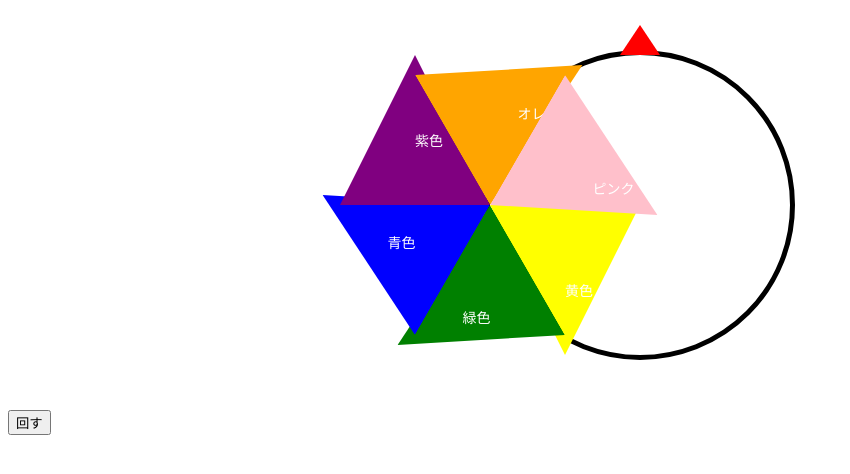
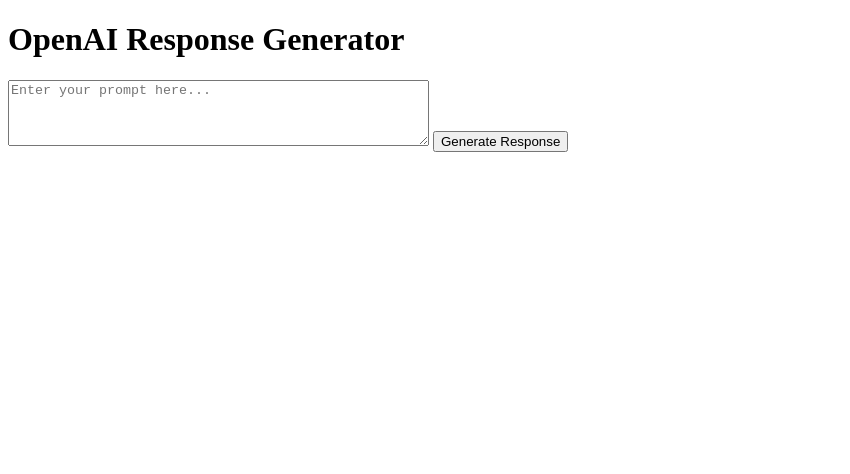
Before and after one commit to seimu1207/SampleWebapp, a plain HTML site: page index.html in a window 1280 px wide. Shown: the whole page, without its empty margins (0-850 px from the left). Drawn offline with Linux system fonts and the light colour scheme.

Commit message:
Update index.html

```diff
--- a/index.html
+++ b/index.html
@@ -3,94 +3,34 @@
 <head>
     <meta charset="UTF-8">
     <meta name="viewport" content="width=device-width, initial-scale=1.0">
-    <title>ルーレット</title>
-    <style>
-        #roulette {
-            width: 300px;
-            height: 300px;
-            border: 5px solid #000;
-            border-radius: 50%;
-            position: relative;
-            margin: 50px auto;
-            transform: rotate(0deg);
-        }
-        #pointer {
-            width: 0;
-            height: 0;
-            border-left: 20px solid transparent;
-            border-right: 20px solid transparent;
-            border-bottom: 30px solid red;
-            position: absolute;
-            top: -30px;
-            left: 50%;
-            transform: translateX(-50%);
-        }
-        .segment {
-            width: 150px;
-            height: 150px;
-            position: absolute;
-            top: 50%;
-           50%;
-            transform-origin: 0 0;
-            clip-path: polygon(0% 0%, 100% 0%, 50% 100%);
-        }
-        .label {
-            position: absolute;
-            top: 50%;
-            left: 50%;
-            transform-origin: 0 0;
-            transform: translate(-50%, -50%);
-            font-size: 14px;
-            color: #fff;
-        }
-    </style>
+    <title>OpenAI Response Generator</title>
 </head>
 <body>
-    <div id="roulette">
-        <div id="pointer"></div>
-        <div class="segment" style="background-color: yellow; transform: rotate(0deg);">
-            <div class="label" style="transform: rotate(-0deg);">黄色</div>
-        </div>
-        <div class="segment" style="background-color: green; transform: rotate(60deg);">
-            <div class="label" style="transform: rotate(-60deg);">緑色</div>
-        </div>
-        <div class="segment" style="background-color: blue; transform: rotate(120deg);">
-            <div class="label" style="transform: rotate(-120deg);">青色</div>
-        </div>
-        <div class="segment" style="background-color: purple; transform: rotate(180deg);">
-            <div class="label" style="transform: rotate(-180deg);">紫色</div>
-        </div>
-        <div class="segment" style="background-color: orange; transform: rotate(240deg);">
-            <div class="label" style="transform: rotate(-240deg);">オレンジ</div>
-        </div>
-        <div class="segment" style="background-color: pink; transform: rotate(300deg);">
-            <div class="label" style="transform: rotate(-300deg);">ピンク</div>
-        </div>
-    </div>
-    <button onclick="spin()">回す</button>
-    <p id="result"></p>
+    <h1>OpenAI Response Generator</h1>
+    <textarea id="userInput" rows="4" cols="50" placeholder="Enter your prompt here..."></textarea>
+    <button onclick="generateResponse()">Generate Response</button>
+    <p id="response"></p>
 
     <script>
-        function spin() {
-            const roulette = document.getElementById('roulette');
-            const result = document.getElementById('result');
-            const randomDegree = Math.floor(Math.random() * 360);
-            roulette.style.transition = 'transform 3s ease-out';
-            roulette.style.transform = `rotate(${randomDegree}deg)`;
+        async function generateResponse() {
+            const userInput = document.getElementById('userInput').value;
+            const responseElement = document.getElementById('response');
 
-            setTimeout(() => {
-                const segments = [
-                    { name: '黄色', degree: 0 },
-                    { name: '緑色', degree: 60 },
-                    { name: '青色', degree: 120 },
-                    { name: '紫色', degree: 180 },
-                    { name: 'オレンジ', degree: 240 },
-                    { name: 'ピンク', degree: 300 }
-                ];
-                const adjustedDegree = (360 - (randomDegree % 360)) % 360;
-                const segment = segments.find(seg => adjustedDegree >= seg.degree && adjustedDegree < seg.degree + 60);
-                result.textContent = `止まった場所: ${segment.name}`;
-            }, 3000);
+            try {
+                const response = await fetch('/generate-response', {
+                    method: 'POST',
+                    headers: {
+                        'Content-Type': 'application/json'
+                    },
+                    body: JSON.stringify({ input: userInput })
+                });
+
+                const data = await response.json();
+                responseElement.textContent = data.response;
+            } catch (error) {
+                console.error('Error:', error);
+                responseElement.textContent = 'Error generating response';
+            }
         }
     </script>
 </body>
```
